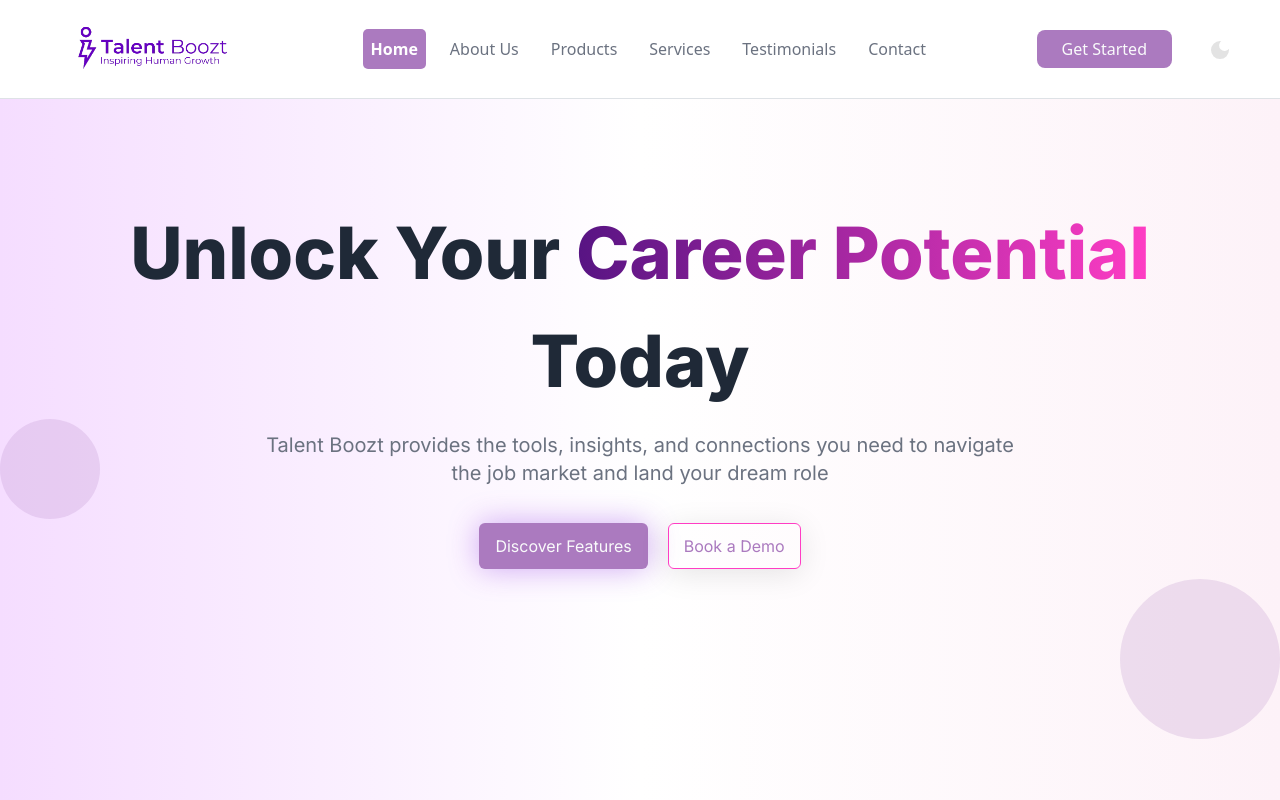
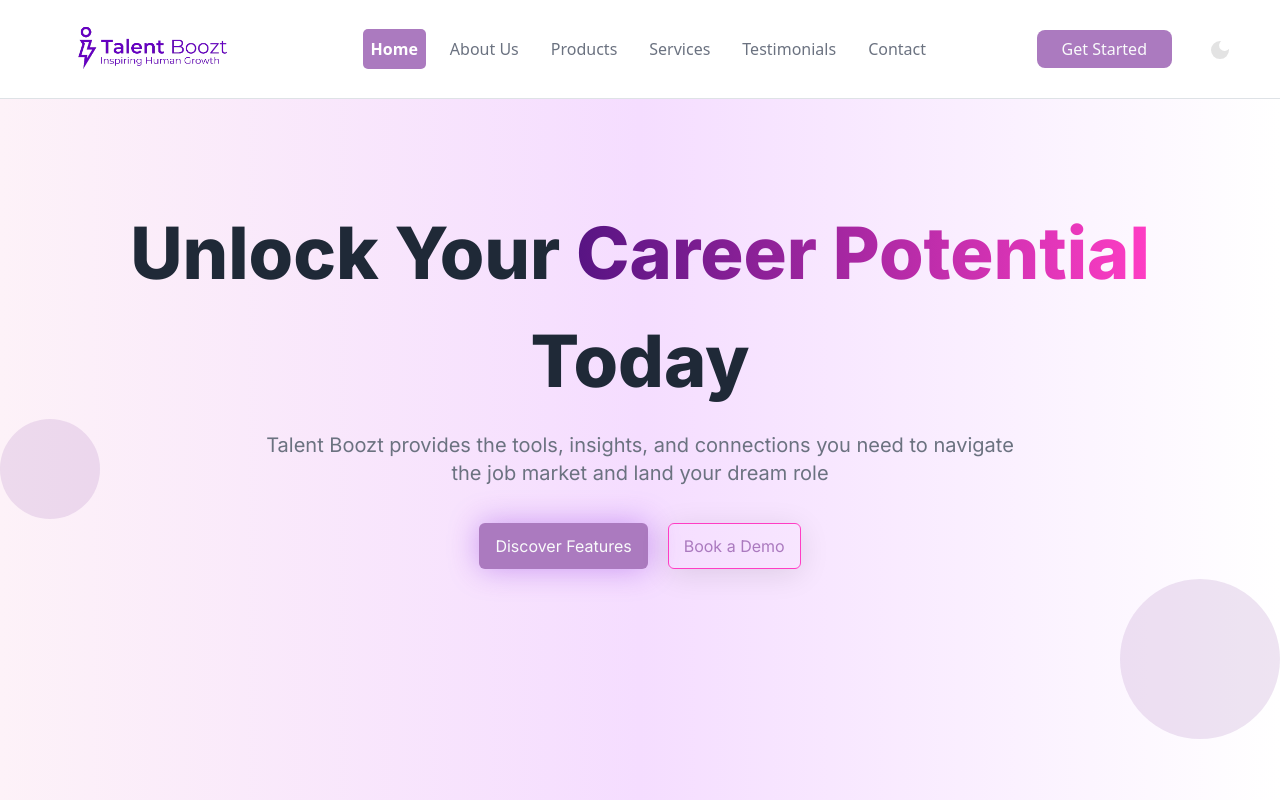
Before and after one commit to yasirufonseka/SEO, an Angular app: page / in a window 1280 px wide. Shown: the top 800 px of the page. Built offline with nearby package versions, Linux system fonts and the light colour scheme.

Commit message:
change pattern of carousal

```diff
--- a/src/app/component/Carousel/carousel/carousel.component.scss
+++ b/src/app/component/Carousel/carousel/carousel.component.scss
@@ -5,7 +5,7 @@
     align-items: center;
     height: 100dvh;
     padding-top:100px ;
-    background: linear-gradient(to right,  var(--primary-shade-300),var(--primary-shade-100),var( --primary-shade-200));
+    background: linear-gradient(to right,  var(--primary-shade-200),var(--primary-shade-300),var( --primary-shade-100));
     position: relative;
     z-index: 1;
 
--- a/src/app/component/navigation/navbar/navbar.component.scss
+++ b/src/app/component/navigation/navbar/navbar.component.scss
@@ -34,7 +34,7 @@
 
 .logoImg{
   width: 160px;
-
+  height: 60x;
 }
 
 
```
